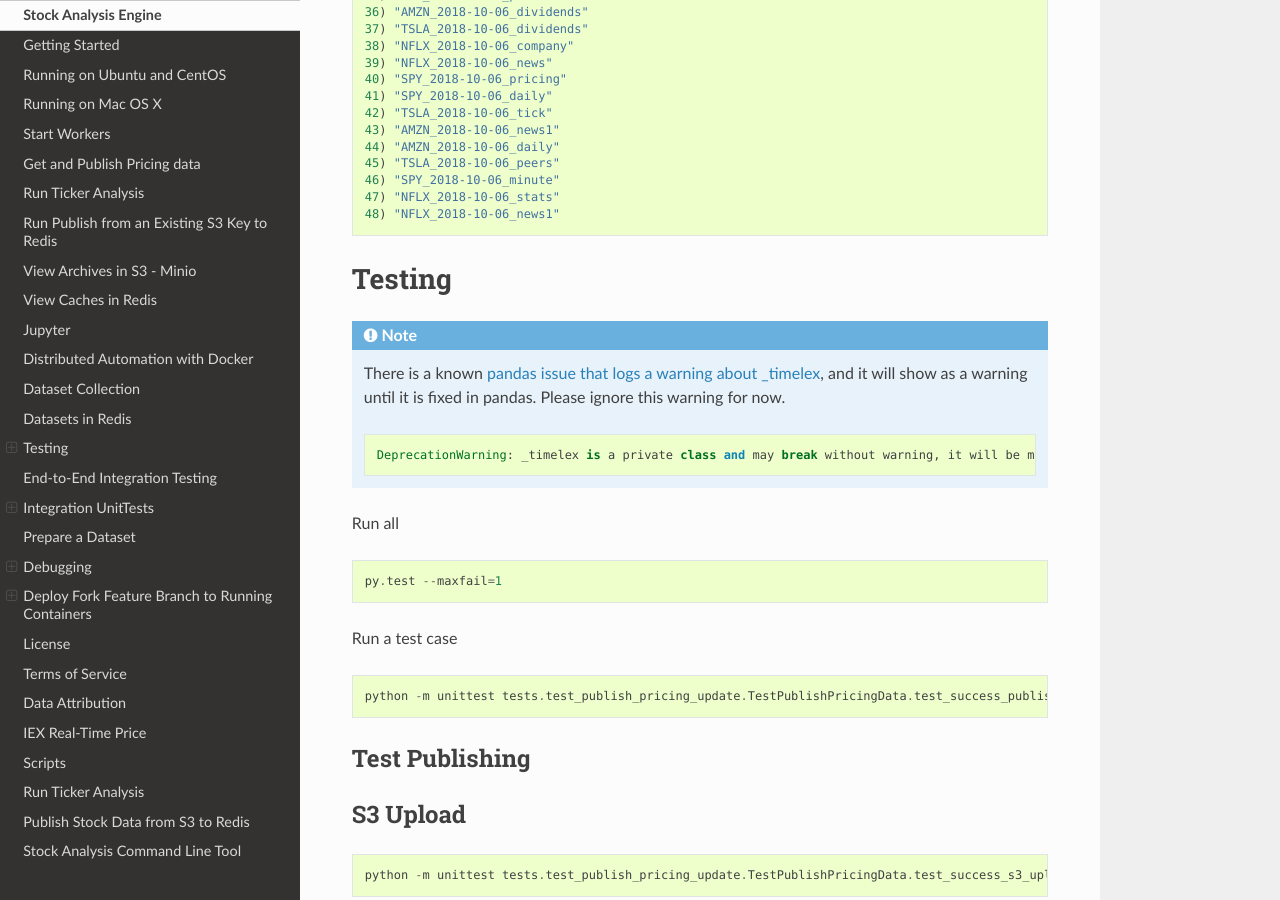
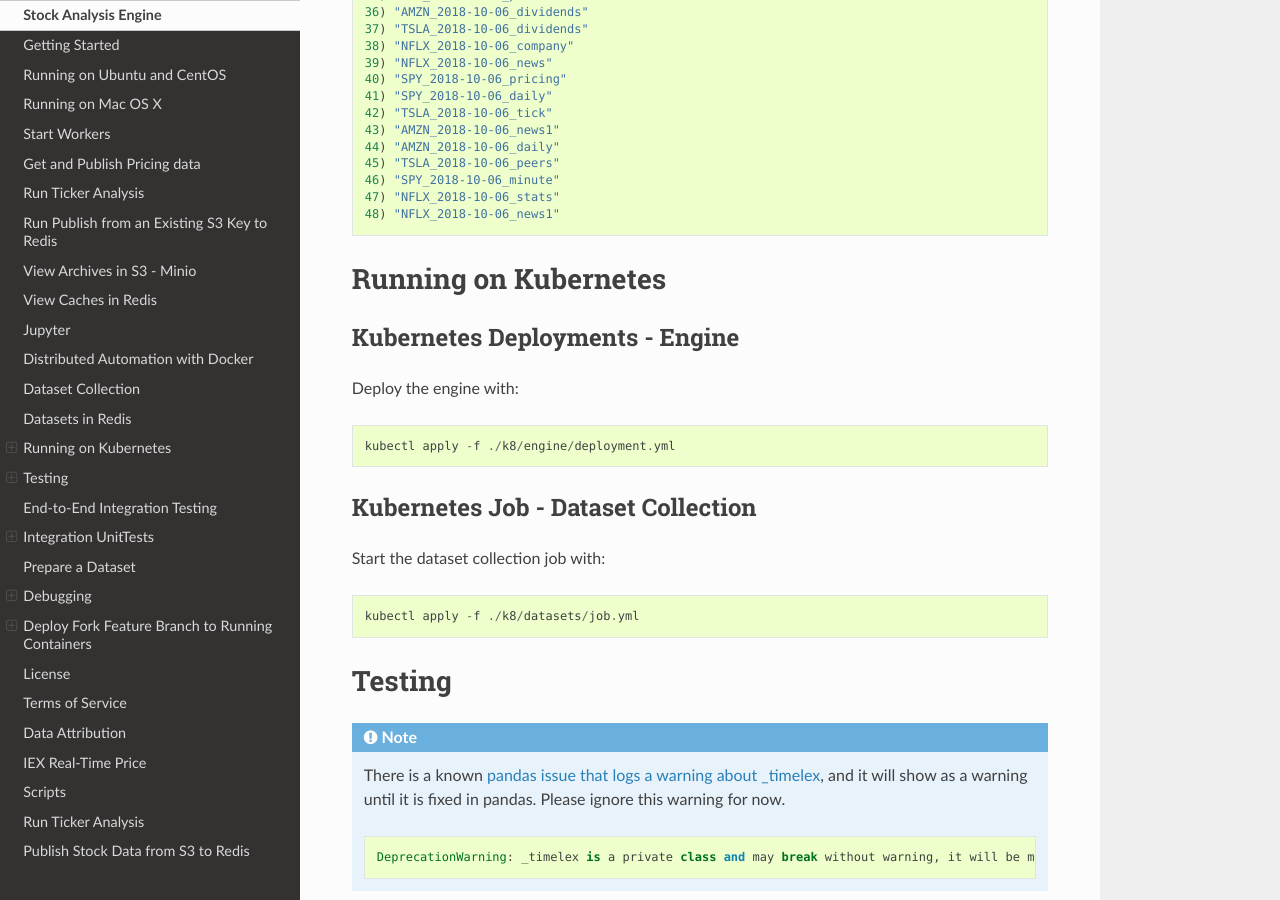
Before and after one commit to AlgoTraders/stock-analysis-engine, a Sphinx documentation site: the page built from docs/source/README.rst, in a window 1280 px wide and 900 px high, scrolled down 8464 px. Built offline with Sphinx 7.4.7 and the Read the Docs theme 2.0.0, drawn with Linux system fonts in a browser that asks for light colours; some of the changed text lies outside the part shown.

Commit message:
docs on using the kubernetes deployment and job

```diff
--- a/docs/source/README.rst
+++ b/docs/source/README.rst
@@ -1,7 +1,7 @@
 Stock Analysis Engine
 =====================
 
-Analyze information about publicly traded companies from `Yahoo <https://finance.yahoo.com/>`__ and `IEX Real-Time Price <https://iextrading.com/developer/docs/>`__ (supported data includes: news, quotes, dividends, daily, intraday, statistics, financials, earnings, options, and more). Once collected the data is archived in s3 (using `minio <https://minio.io>`__) and automatically cached in redis.
+Analyze information about publicly traded companies from `Yahoo <https://finance.yahoo.com/>`__ and `IEX Real-Time Price <https://iextrading.com/developer/docs/>`__ (supported data includes: news, quotes, dividends, daily, intraday, statistics, financials, earnings, options, and more). Once collected the data is archived in s3 (using `minio <https://minio.io>`__) and automatically cached in redis. Deploys with `Kubernetes <https://github.com/AlgoTraders/stock-analysis-engine#running-on-Kubernetes>`__ or docker compose.
 
 .. image:: https://i.imgur.com/pH368gy.png
 
@@ -419,6 +419,27 @@ After running the dataset collection container, the datasets should be auto-cach
     47) "NFLX_2018-10-06_stats"
     48) "NFLX_2018-10-06_news1"
 
+Running on Kubernetes
+=====================
+
+Kubernetes Deployments - Engine
+-------------------------------
+
+Deploy the engine with:
+
+::
+
+    kubectl apply -f ./k8/engine/deployment.yml
+
+Kubernetes Job - Dataset Collection
+-----------------------------------
+
+Start the dataset collection job with:
+
+::
+
+    kubectl apply -f ./k8/datasets/job.yml
+
 Testing
 =======
 
```
Also changed, not shown: README.rst (+22 -1 lines), 4 other files.
